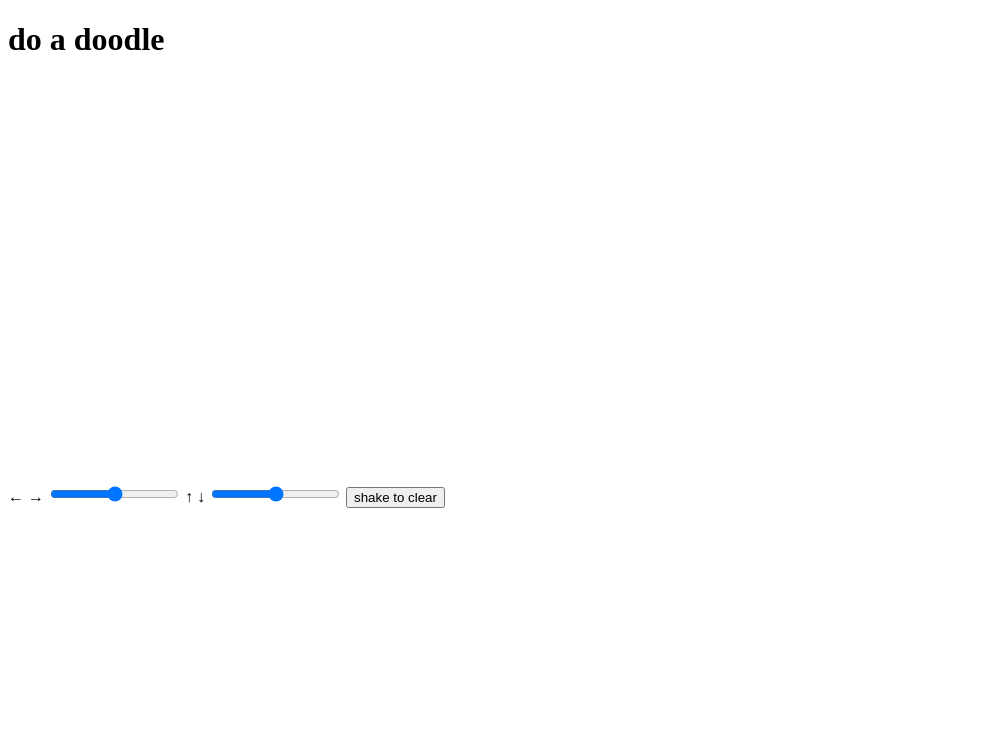
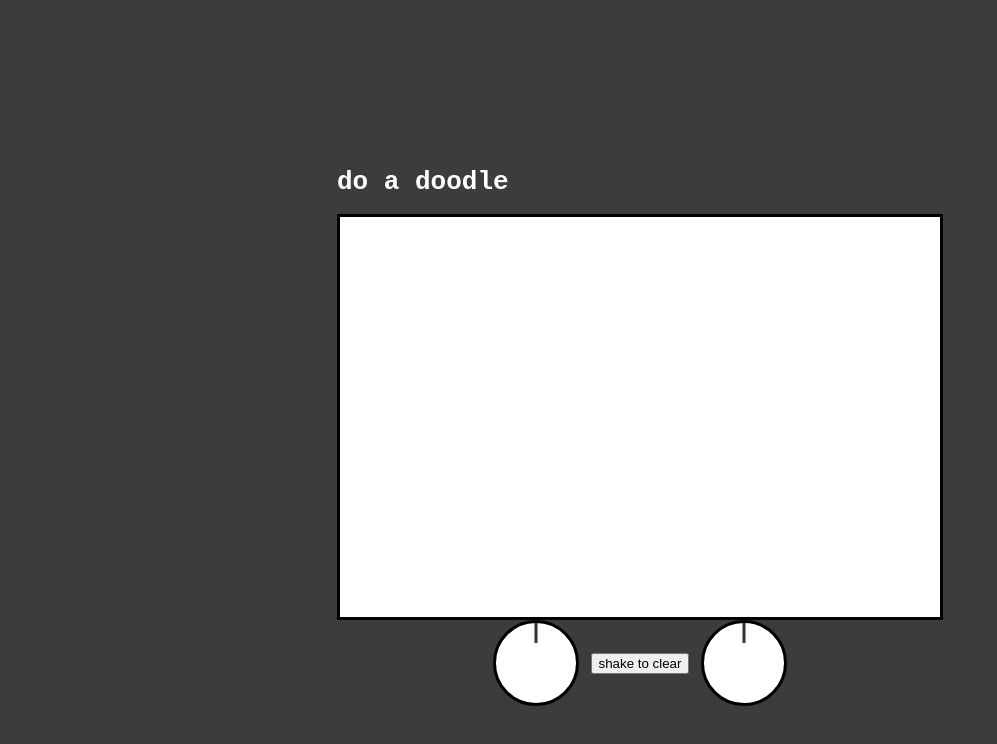
Before and after one commit to bigfum/do-a-doodle, a plain HTML site: page test.html in a window 1280 px wide. Shown: the whole page, without its empty margins (0-997 px from the left). Drawn offline with Linux system fonts and the light colour scheme.

Commit message:
changed sliders to dials, basic formatting, removed cursorcentering after clear

```diff
--- a/src/doodle.js
+++ b/src/doodle.js
@@ -25,19 +25,36 @@ function drawTo(newX, newY) {
 
 function clearCanvas() {
     ctx.clearRect(0, 0, canvas.width, canvas.height);
-    cursorX = canvas.width / 2;
-    cursorY = canvas.height / 2;
-    knobX.value = cursorX;
-    knobY.value = cursorY;
 }
 
-knobX.addEventListener('input', () => {
-    const newX = Number(knobX.value);
+function makeKnob(el, onChange) {
+    let startY, startVal, value = 0.5;
+
+    el.addEventListener('mousedown', e => {
+        startY = e.clientY;
+        startVal = value;
+        window.addEventListener('mousemove', onDrag);
+        window.addEventListener('mouseup', () => window.removeEventListener('mousemove', onDrag));
+    });
+
+    function onDrag(e) {
+        const delta = (startY - e.clientY) / 150;
+        value = Math.max(0, Math.min(1, startVal + delta));
+        el.style.transform = `rotate(${value * 270 - 135}deg)`;
+        onChange(value);
+    }
+}
+
+const knobXEl = document.getElementById('knob-x');
+const knobYEl = document.getElementById('knob-y');
+
+makeKnob(knobXEl, v => {
+    const newX = v * canvas.width;
     drawTo(newX, cursorY);
 });
 
-knobY.addEventListener('input', () => {
-    const newY = Number(knobY.value);
+makeKnob(knobYEl, v => {
+    const newY = v * canvas.height;
     drawTo(cursorX, newY);
 });
 
--- a/src/style.css
+++ b/src/style.css
@@ -0,0 +1,53 @@
+* {
+    user-select: none;
+    -webkit-user-select: none;
+}
+
+body {
+    background: #3c3c3c;
+    font-family: monospace;
+    display: flex;
+    justify-content: center;
+    align-items: center;
+    min-height: 100vh;
+    padding: 20px;
+}
+
+h1 {
+    color: #FFF;
+}
+
+#doodle-canvas {
+    display: block;
+    border: 3px solid #000000;
+    background-color: #FFF;
+}
+
+#controls {
+    display: flex;
+    flex-wrap: wrap;
+    gap: 12px;
+    align-items: center;
+    justify-content: center;
+}
+
+.knob {
+    width: 80px;
+    height: 80px;
+    border-radius: 50%;
+    border: 3px solid #000000;
+    background-color: #FFF;
+    position: relative;
+    cursor: grab;
+    user-select: none;
+}
+
+.knob::after {
+    content: '';
+    position: absolute;
+    width: 3px;
+    height: 20px;
+    background: #333;
+    left: 50%;
+    transform: translateX(-50%);
+}
--- a/test.html
+++ b/test.html
@@ -15,13 +15,9 @@
         <canvas id="doodle-canvas" width="600" height="400"></canvas>
 
         <div id="controls">
-            <label for="knob-x">← →</label>
-            <input type="range" id="knob-x" min="0" max="600" value="300" step="1" />
-
-            <label for="knob-y">↑ ↓</label>
-            <input type="range" id="knob-y" min="0" max="400" value="200" step="1" />
-
-            <button id="clear-buttn">shake to clear</button>
+            <div class="knob" id="knob-x" data-axis="x"></div>
+            <button id="clear-button">shake to clear</button>
+            <div class="knob" id="knob-y" data-axis="y"></div>
         </div>
     </div>
 
```
